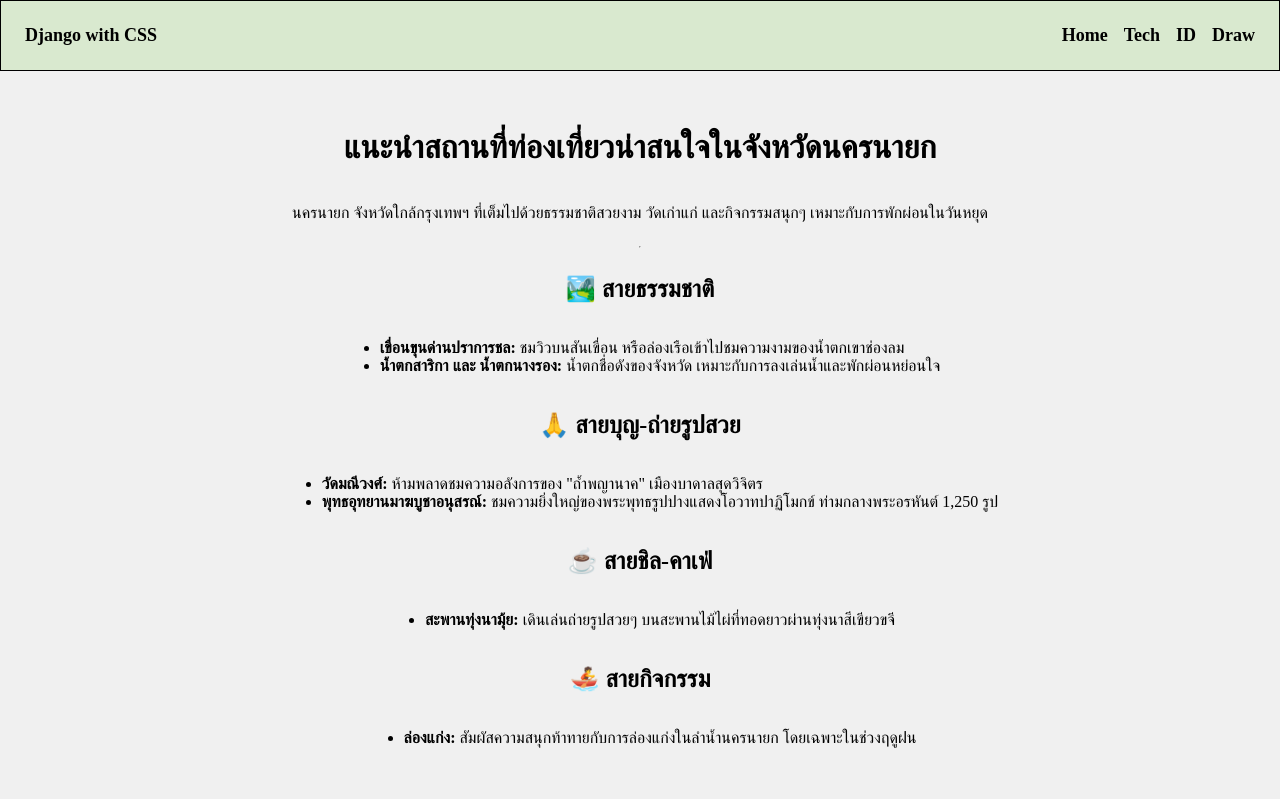
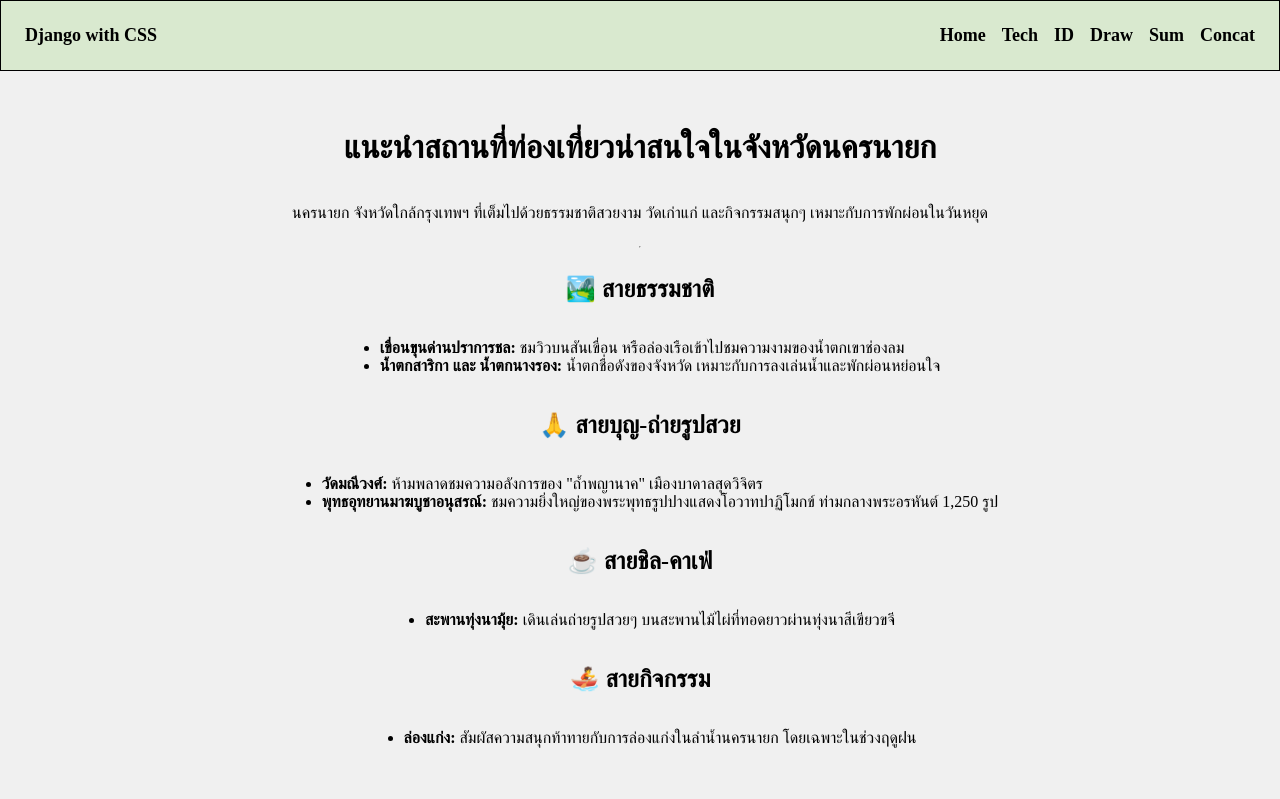
Before and after one commit to 68130367/CT526-FlaskV2, a Flask app: page / in a window 1280 px wide. Shown: the top 799 px of the page. Run offline with Flask 3, Linux system fonts and the light colour scheme.

Commit message:
feat : add 2 more pages for sum and concat

```diff
--- a/app.py
+++ b/app.py
@@ -1,6 +1,9 @@
 from flask import Flask, render_template
+from flask_cors import CORS
 
 app = Flask(__name__)
+
+CORS(app)
 
 
 @app.route("/")
@@ -26,5 +29,33 @@ def draw(id):
     return render_template("draw.html", count=id, stars=star_pyramid)
 
 
+@app.route("/sum/<xx>/<yy>")
+def sum_numbers(xx, yy):
+    try:
+        num1 = int(xx)
+        num2 = int(yy)
+        zz = num1 + num2
+
+        result_message = f"The result of sum between {xx} and {yy} is {zz}"
+
+        return render_template("sum.html", message=result_message)
+
+    except ValueError:
+        error_message = "You are using miss data type for operation"
+
+        return render_template("sum.html", message=error_message)
+
+    except Exception as e:
+        error_message = f"An unexpected error occurred: {e}"
+        return render_template("sum", message=error_message)
+
+
+@app.route("/concat/<xx>/<yy>")
+def concat_strings(xx, yy):
+    result_concat = xx + yy
+    result_message = f"The result of concat between {xx} and {yy} is {result_concat}"
+    return render_template("sum.html", message=result_message)
+
+
 if __name__ == "__main__":
     app.run(debug=True, port=8000)
--- a/templates/layout.html
+++ b/templates/layout.html
@@ -18,6 +18,8 @@
         <a href="/tech">Tech</a>
         <a href="/myid">ID</a>
         <a href="/draw/7">Draw</a>
+        <a href="/sum/7/6">Sum</a>
+        <a href="/concat/set/go">Concat</a>
       </div>
     </div>
     <main>
--- /dev/null
+++ b/templates/sum.html
@@ -0,0 +1,5 @@
+{% extends "layout.html" %} {% block title %} Result {% endblock %} {% block
+content %}
+<h1>Result</h1>
+<h2>{{ message }}</h2>
+{% endblock %}
```
